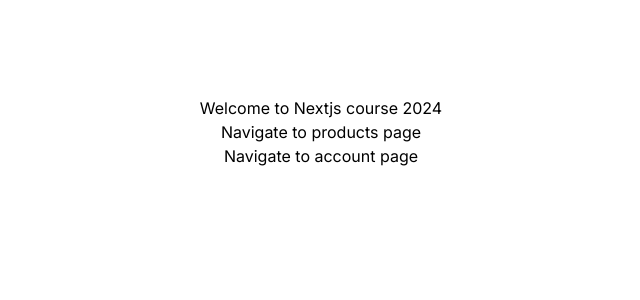
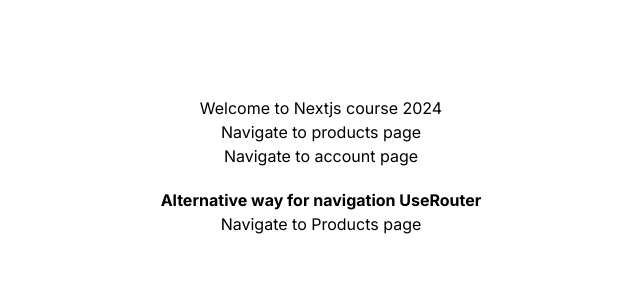
Before and after one commit to codewithzaman/nextjs-course, a Next.js app: page / in a window 1280 px wide. Shown: the top 300 px of the page, without its empty margins (319-959 px from the left). Built offline with nearby package versions, Linux system fonts and the light colour scheme.

Commit message:
Update page.js
Navigation using use Router hook

```diff
--- a/src/app/page.js
+++ b/src/app/page.js
@@ -1,11 +1,19 @@
+'use client'
 import Link from "next/link";
+import { useRouter } from "next/navigation";
 
 export default function Home() {
+  const router = useRouter();
+  function handleClick(){
+    router.push('products')
+  }
   return (
     <main className="flex min-h-screen flex-col items-center  p-24">
       <h1>Welcome to Nextjs course 2024</h1>
       <Link href={"/products"}>Navigate to products page</Link>
       <Link href={"/account"}>Navigate to account page</Link>
+      <h2 className="mt-5 font-bold">Alternative way for navigation UseRouter</h2>
+      <button onClick={handleClick}>Navigate to Products page</button>
     </main>
   );
 }
```
